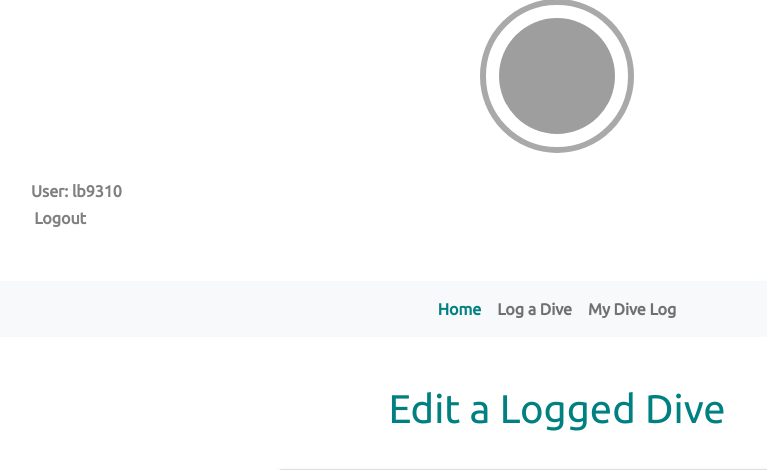
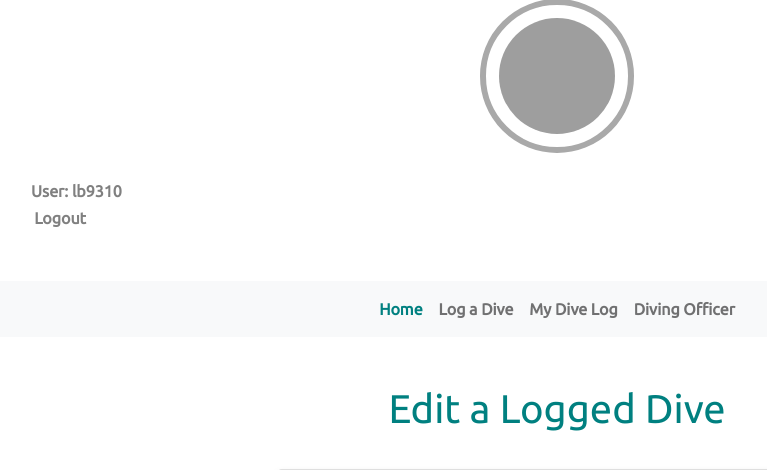
Before and after one commit to lisa-butler/My-Dive-Log, a Django app: template log/templates/edit_item.html in a window 1280 px wide. Shown: the part 151-621 px from the top of the page, without its empty margins (83-850 px from the left). Run offline with Django 3.2, Linux system fonts and the light colour scheme; the template is opened without the code that fills it: values that come from a table or form of the project are taken from there, others are empty; a user stored in the database is signed in; some libraries are stand-ins or nearby versions; grey boxes are pictures that could not be loaded.

Commit message:
Style changes to edit.html

```diff
--- a/log/templates/edit_item.html
+++ b/log/templates/edit_item.html
@@ -14,6 +14,11 @@
       <li class="nav-item">
         <a class="nav-link" href="/get_logs">My Dive Log</a>
       </li>
+      {% if user.is_staff %}
+      <li class="nav-item">
+        <a class="nav-link" href="/diving_officer_home">Diving Officer</a>
+      </li>
+      {% endif %}
     </ul>
   </nav>
 <body>
```
